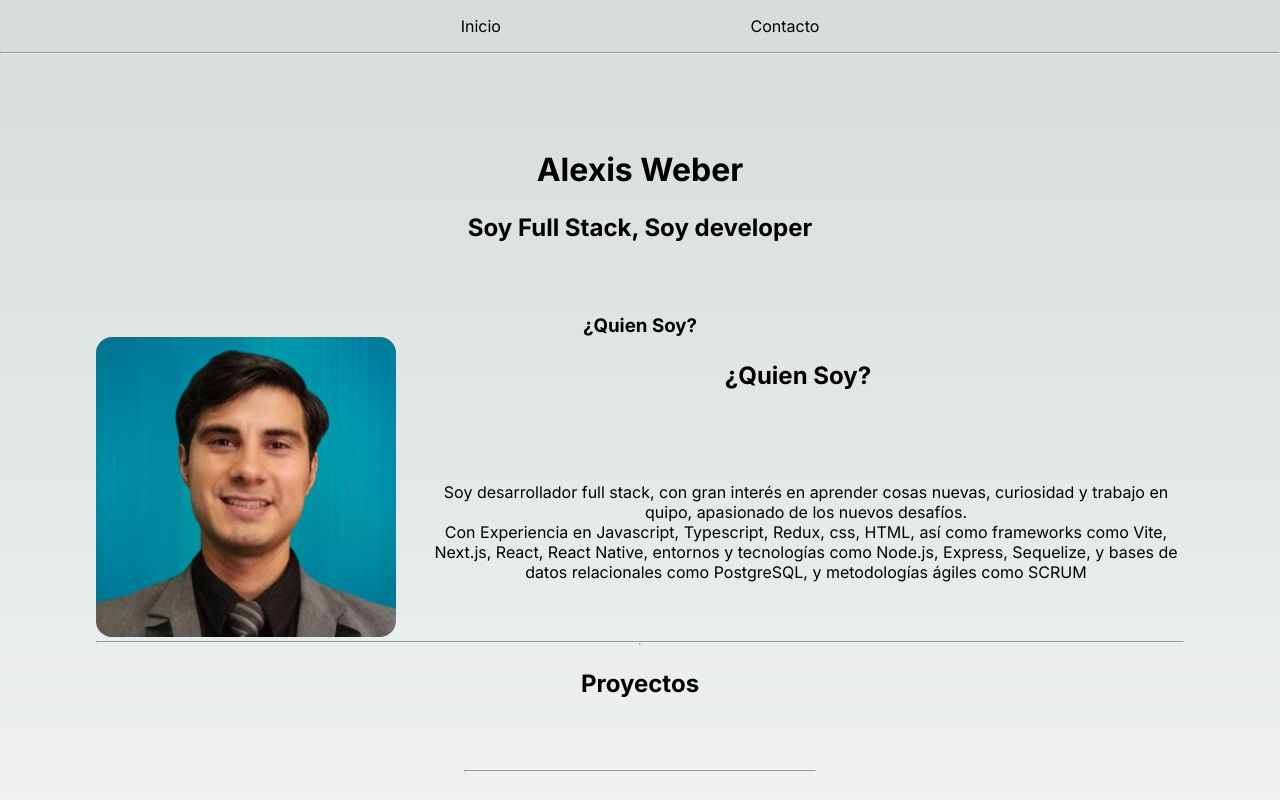
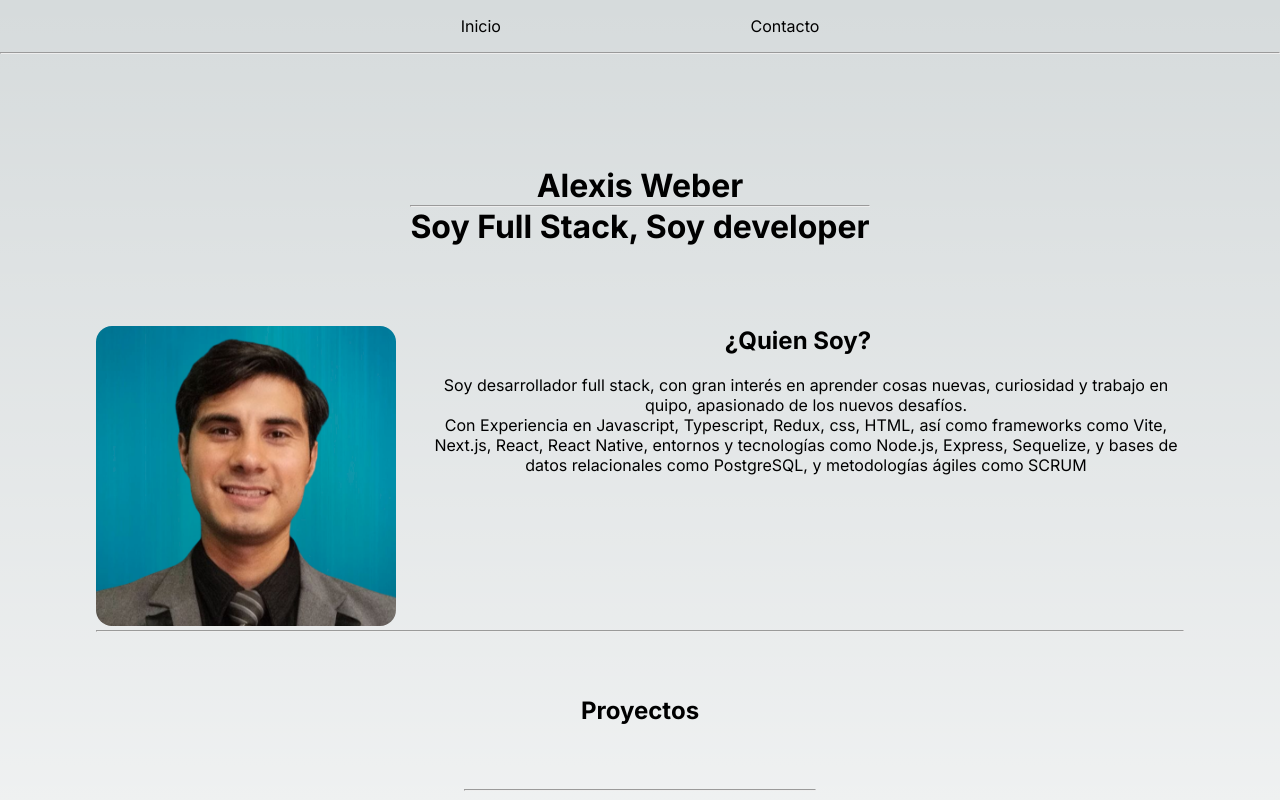
Before and after one commit to AlexisWeber98/Portfolio, a Next.js app: page / in a window 1280 px wide. Shown: the top 800 px of the page. Built offline with nearby package versions, Linux system fonts and the light colour scheme.

Commit message:
change title place

```diff
--- a/app/page.module.css
+++ b/app/page.module.css
@@ -7,8 +7,8 @@
   min-height: 100vh;
   text-align: center;
 }
-.main h2 {
-  padding: 1em;
+.main h1{
+  padding: .5em;
   margin-bottom: 2em;
 }
 
--- a/app/page.tsx
+++ b/app/page.tsx
@@ -5,23 +5,25 @@ import About from "@/app/components/About/About";
 import Tecnologies from "./components/Tecnologies/Tecnologies";
 
 export default function Home() {
-
-
   return (
     <main className={styles.main}>
-      <h1>Alexis Weber</h1>
-      <h2>Soy Full Stack, Soy developer</h2>
+      <h1>
+        Alexis Weber
+        <hr />
+        <div className="code">
+        Soy Full Stack, Soy developer
+        </div>
+      </h1>
+
       <div>
-        <h3 className="title">¿Quien Soy?</h3>
         <About />
       </div>
-      <hr />
       <div>
         <Proyects />
       </div>
 
       <aside>
-        <Tecnologies/>
+        <Tecnologies />
       </aside>
     </main>
   );
```
